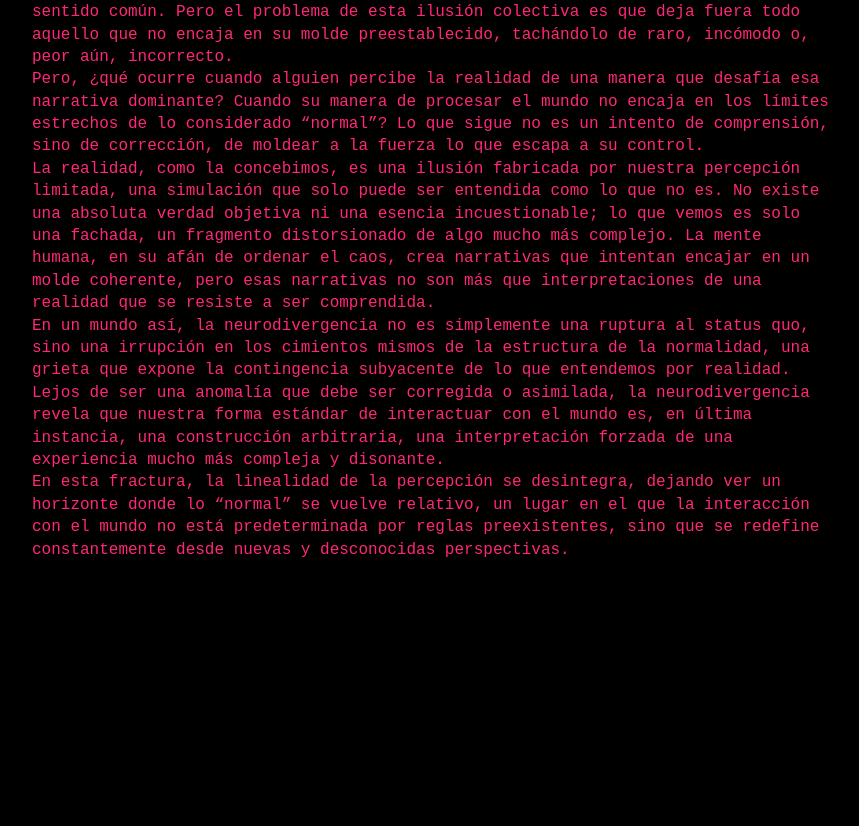
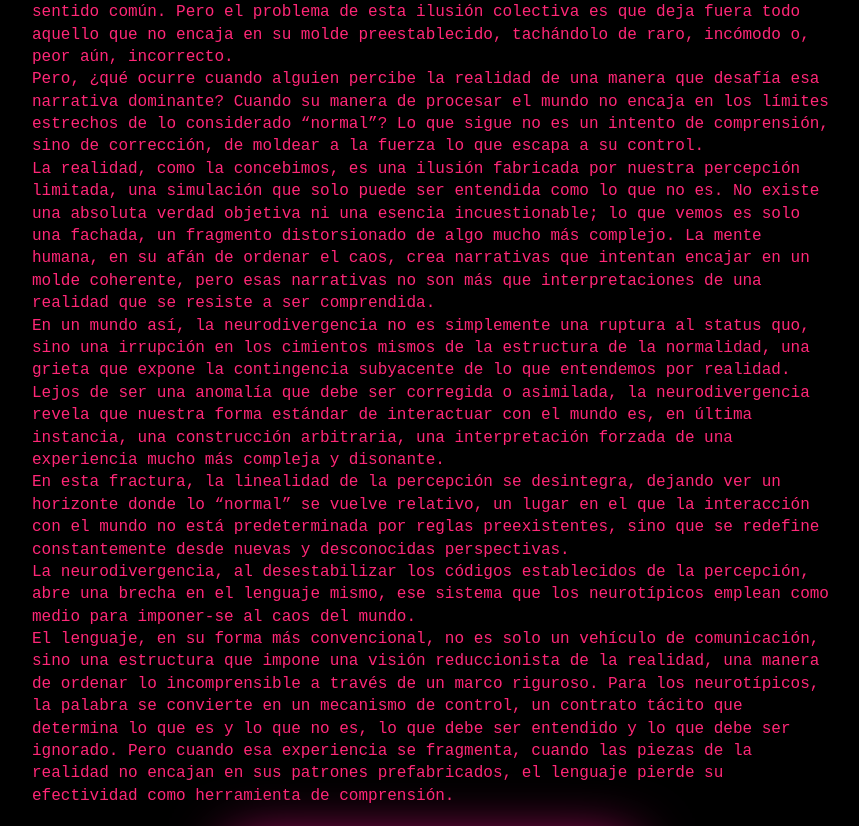
Before and after one commit to medusahra/medusahra.github.io, a Jekyll site: the page built from _posts/2025-11-17-lasruinasdelanormalidad.md, in a window 1280 px wide and 1400 px high, scrolled down 1308 px. Shown: the top 826 px of the window, without its empty margins (208-1067 px from the left). Built offline with Jekyll 4.4.1, drawn with Linux system fonts in a browser that asks for light colours; before the commit the page ends 1884 px from its top, so only the background shows below that; some of the changed text lies outside the part shown; grey boxes are pictures that could not be loaded.

Commit message:
Update 2025-11-17-lasruinasdelanormalidad.md

```diff
--- a/_posts/2025-11-17-lasruinasdelanormalidad.md
+++ b/_posts/2025-11-17-lasruinasdelanormalidad.md
@@ -46,3 +46,20 @@
 En un mundo así, la neurodivergencia no es simplemente una ruptura al status quo, sino una irrupción en los cimientos mismos de la estructura de la normalidad, una grieta que expone la contingencia subyacente de lo que entendemos por realidad. Lejos de ser una anomalía que debe ser corregida o asimilada, la neurodivergencia revela que nuestra forma estándar de interactuar con el mundo es, en última instancia, una construcción arbitraria, una interpretación forzada de una experiencia mucho más compleja y disonante.
 
 En esta fractura, la linealidad de la percepción se desintegra, dejando ver un horizonte donde lo "normal" se vuelve relativo, un lugar en el que la interacción con el mundo no está predeterminada por reglas preexistentes, sino que se redefine constantemente desde nuevas y desconocidas perspectivas.
+
+La neurodivergencia, al desestabilizar los códigos establecidos de la percepción, abre una brecha en el lenguaje mismo, ese sistema que los neurotípicos emplean como medio para imponer-se al caos del mundo.
+
+El lenguaje, en su forma más convencional, no es solo un vehículo de comunicación, sino una estructura que impone una visión reduccionista de la realidad, una manera de ordenar lo incomprensible a través de un marco riguroso. Para los neurotípicos, la palabra se convierte en un mecanismo de control, un contrato tácito que determina lo que es y lo que no es, lo que debe ser entendido y lo que debe ser ignorado. Pero cuando esa experiencia se fragmenta, cuando las piezas de la realidad no encajan en sus patrones prefabricados, el lenguaje pierde su efectividad como herramienta de comprensión.
+
+
+
+<img src="/assets/gigicyber" alt="gigihome" style="max-width: 90%; width: 400px; display: block; margin: 40px auto; filter: drop-shadow(0 0 30px #ff1493);">
+
+
+Y, sin embargo, el problema nunca ha sido la percepción, sino la intolerancia hacia cualquier forma de existir que no encaje en el molde preaprobado. Se nos exige hablar su idioma, usar sus códigos, modular nuestras expresiones para no incomodar, como si nuestra forma de procesar el mundo fuera una anomalía que necesita corrección en lugar de una manifestación legítima de la existencia. La comunicación, para el neurotípico promedio, no es un intercambio, sino una prueba de adaptación: ¿Puedes imitar lo suficiente? ¿Puedes traducirte lo bastante bien para que no les resulte agotador intentar entenderte? Porque si no puedes, el problema eres tú. No el lenguaje, no la estructura, no la rigidez de un sistema diseñado solo para aquellos que encajan sin esfuerzo.
+
+Y es que, al final, lo que molesta no es la falta de comprensión, sino la incomodidad de enfrentarse a un mundo que no se pliega a sus expectativas.
+
+Para ellos, la diferencia solo es válida si es pintoresca, manejable, si puede ser traducida a términos que no desafíen la ilusión de que su manera de percibir y definir la realidad es la única correcta. Pero cuando la diferencia se rehúsa a ser empaquetada y digerida, cuando exige existir sin necesidad de ser justificada, entonces deja de ser fascinante y se convierte en un error que hay que corregir o, en el mejor de los casos, tolerar con una condescendencia vestida de inclusividad.
+
+En mi experiencia personal, como neurodivergente, el intento de articular el mundo a través de un lenguaje preestablecido se convierte en una contradicción constante, un juego de traducción que no termina de reflejar lo que se experimenta, habito un espacio donde las certezas que otros consideran universales son inalcanzables. Desde que tengo memoria, mi percepción del mundo ha sido la de un terreno en el que las cosas no se ajustan a los contornos que otros parecen ver con facilidad. No como un prisma roto sino como una forma distinta de refractar la luz. Desde un lugar donde lo que se percibe no se limita a los límites de lo tangible, sino que está impregnado de una profundidad más vasta, de significados que no siguen las reglas de lo comúnmente aceptado. Las imágenes, los sonidos y las sensaciones se entrelazan en formas que no siempre son visibles a los ojos de los demás, pero que, sin embargo, son tan reales como cualquier otro aspecto de la existencia.
```
